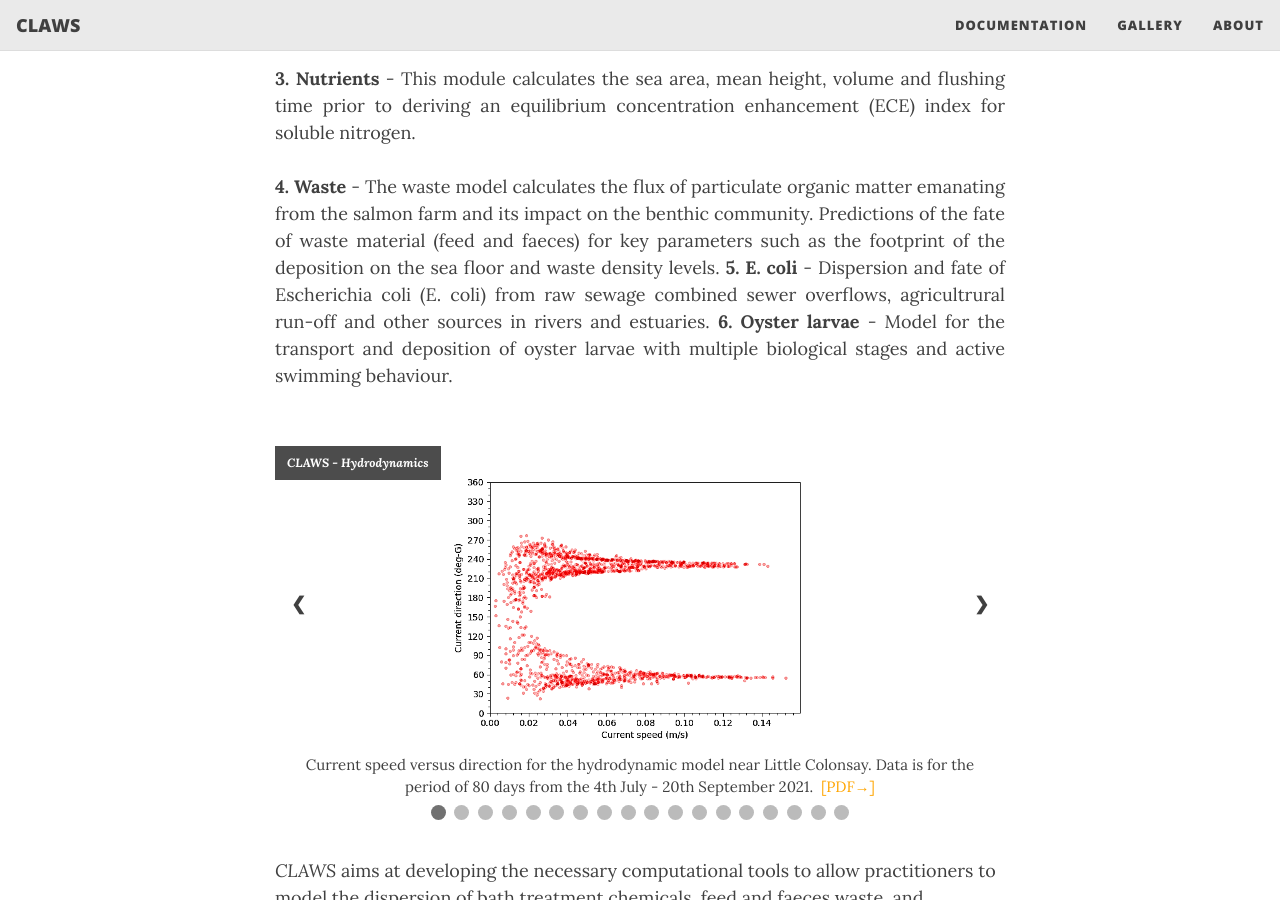
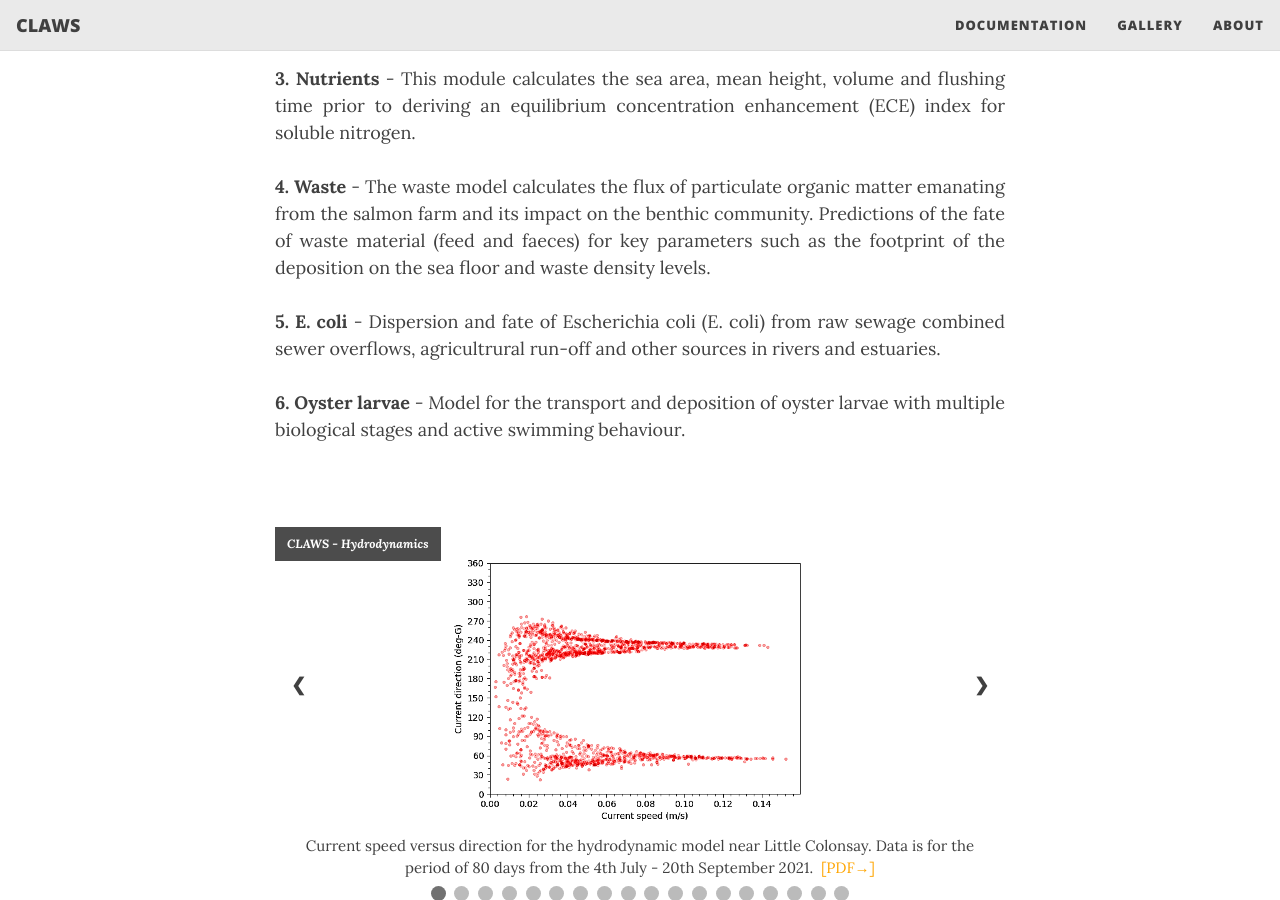
Before and after one commit to claws-scot/claws-scot.github.io, a Jekyll site: the page built from index.html, in a window 1280 px wide and 900 px high, scrolled down 894 px. Built offline with Jekyll 4.4.1, drawn with Linux system fonts in a browser that asks for light colours; nearby versions of some CDN libraries; the list of posts is cut into pages by our own code.

Commit message:
modified text

```diff
--- a/index.html
+++ b/index.html
@@ -38,11 +38,13 @@ A more detailed description of each module, together with example applications,
 <b>3. Nutrients</b> - This module calculates the sea area, mean height, volume and flushing time prior to deriving an equilibrium concentration enhancement (ECE) index for soluble nitrogen.<br>
 <br>
 
-<b>4. Waste</b> -  The waste model calculates the flux of particulate organic matter emanating from the salmon farm and its impact on the benthic community. Predictions of the fate of waste material (feed and faeces) for key parameters such as the footprint of the deposition on the sea floor and waste density levels.
+<b>4. Waste</b> -  The waste model calculates the flux of particulate organic matter emanating from the salmon farm and its impact on the benthic community. Predictions of the fate of waste material (feed and faeces) for key parameters such as the footprint of the deposition on the sea floor and waste density levels.<br>
+<br>
 
-<b>5. E. coli</b> -  Dispersion and fate of Escherichia coli (E. coli) from raw sewage combined sewer overflows, agricultrural run-off and other sources in rivers and estuaries.
+<b>5. E. coli</b> -  Dispersion and fate of Escherichia coli (E. coli) from raw sewage combined sewer overflows, agricultrural run-off and other sources in rivers and estuaries.<br>
+<br>
 
-<b>6. Oyster larvae</b> -  Model for the transport and deposition of oyster larvae with multiple biological stages and active swimming behaviour.
+<b>6. Oyster larvae</b> -  Model for the transport and deposition of oyster larvae with multiple biological stages and active swimming behaviour.<br>
 
 <br>
 <br>
```
